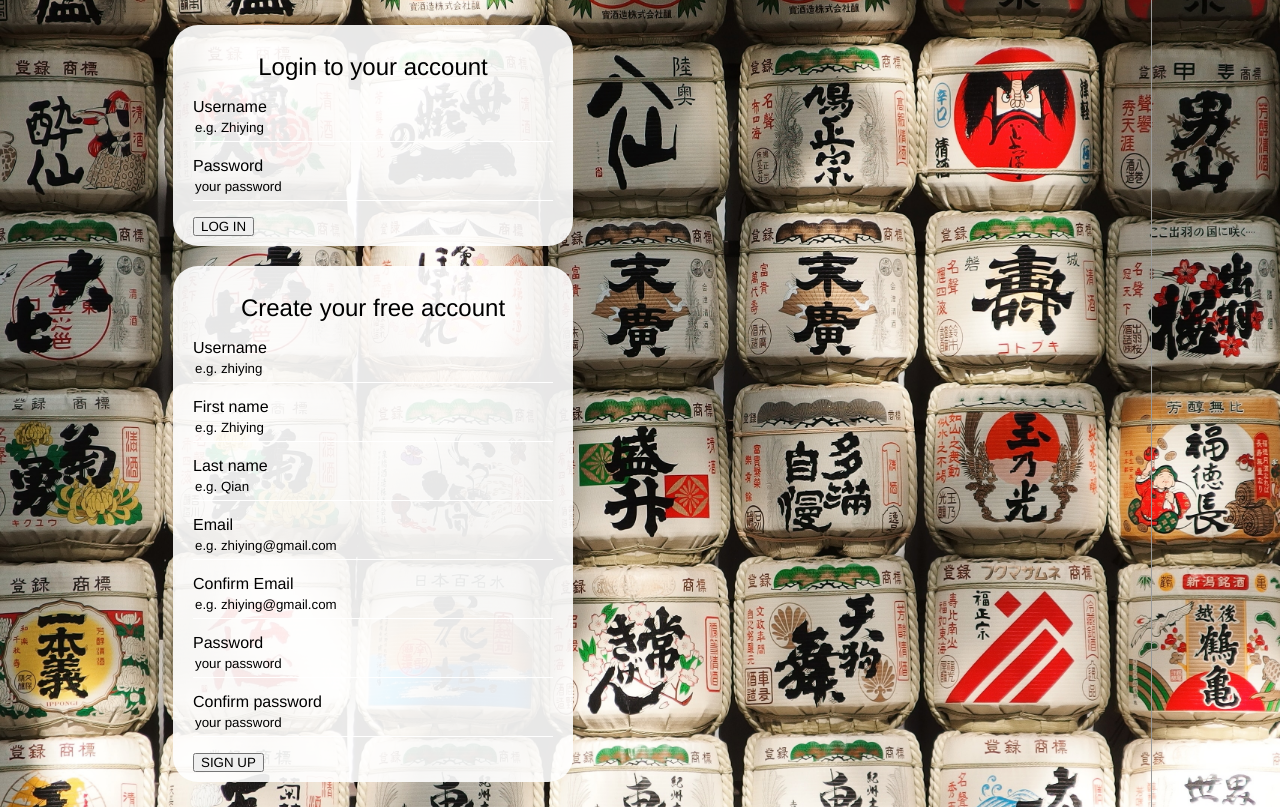
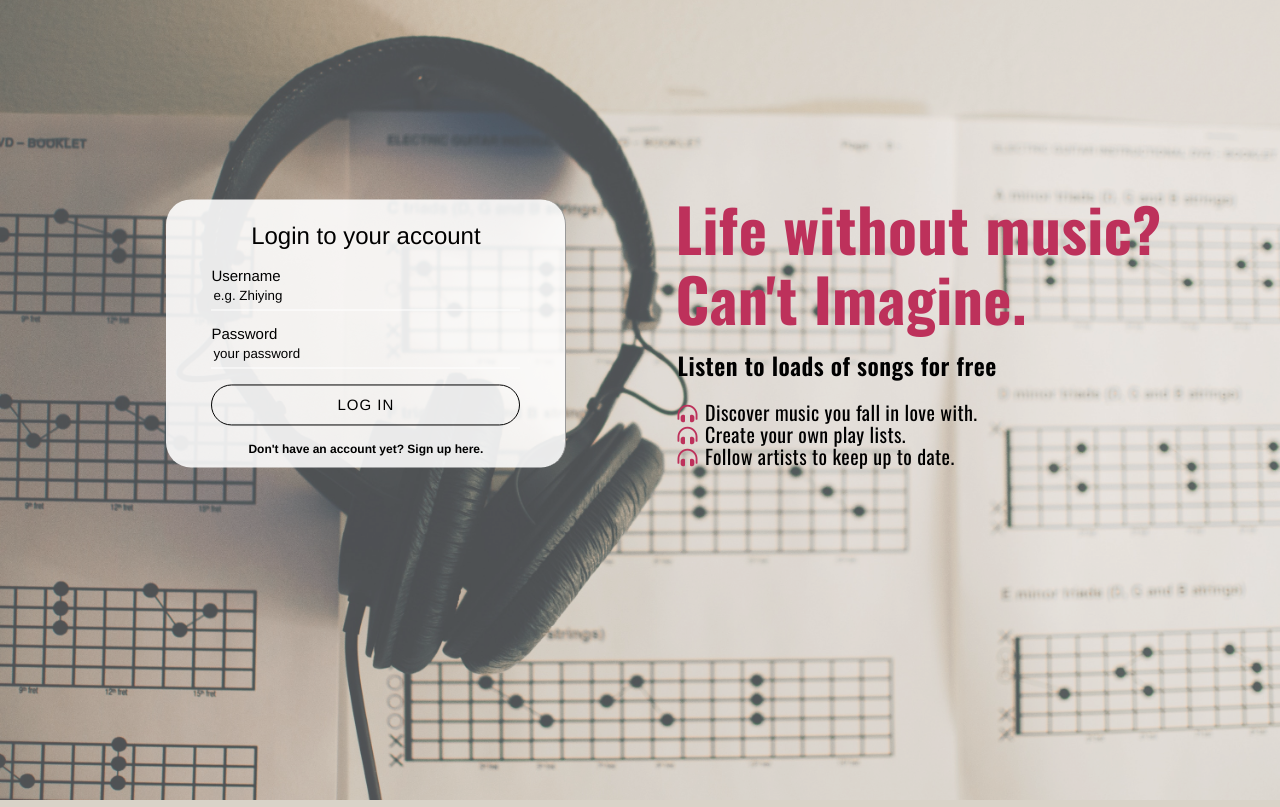
Before and after one commit to AlanWithCS/Slotify, a PHP site: page /register.php in a window 1280 px wide. Run offline with PHP 8.4, Linux system fonts and the light colour scheme.

Commit message:
login-register js

```diff
--- a/assets/css/register.css
+++ b/assets/css/register.css
@@ -2,19 +2,34 @@ html, body {
 	padding: 0;
 	margin: 0;
 	height: 100%;
+
 }
 
-#background {
-	background-image: url(../images/wallpaper1.jpg);
-    background-position: center;
-    background-size: cover;
-    background-color: #000;
+
+.background {
     display: table;
+    position: relative;
     height: 100%;
     width: 100%;
 }
 
-#loginContainer * {
+.background::after {
+	content: "";
+  	background-image: url(../images/wallpaper2.jpg);
+    background-position: center;
+    background-size: cover;
+    background-color: #000;
+    opacity: 0.7;
+    top: 0;
+  	left: 0;
+  	bottom: 0;
+  	right: 0;
+    position:absolute;
+    z-index: -1;
+}
+
+.loginContainer * {
+
 	color: #000;
 	font-family: "Helvetica Neue", "Helvetica", "Arial", sans-serif;
 	font-weight: normal;
@@ -23,17 +38,14 @@ html, body {
 }
 
 
-#loginContainer {
-	width: 80%;
-	margin: 0 auto;
-	/*position: relative;*/
-	/*max-width: 1024px;*/
+.loginContainer {
+	width: 100%;
+	height: 100%;
+	min-width: 1024px;
 }
 
-#loginRegisterContainer {
-	/*float: left;*/
-	border-right: 1px solid #999;
-	padding: 5px 45px;
+.loginRegisterContainer {
+
 }
 
 ::-webkit-input-placeholder { /* WebKit, Blink, Edge */
@@ -58,17 +70,8 @@ html, body {
    color:    #000;
 }
 
-.inputContainer {
-	width: 400px;
-	padding: 10px 20px;
-	margin-top: 20px;
-	margin-bottom:20px;
-	/* 	float: left; */
-	border-radius: 25px;
 
-	background-color: #fff;
-	background: rgba(255,255,255,0.9);
-}
+.inputContainer {width: 400px;padding: 10px 20px;margin-top: 20px;margin-bottom:20px;border-radius: 25px;background-color: #fff;background: rgba(255,255,255,0.88);/* float: left; */position: absolute;top: 38%;left: 13%;transform: translateY(-46.5%);border-right: 1px solid #999;padding: 5px 45px;}
 
 
 .inputContainer h2 {
@@ -76,8 +79,9 @@ html, body {
 }
 
 .inputContainer label {
-	font-size: 16px;
-    margin-top: 15px;
+	font-size: 15px;
+    margin-top: 5px;
+    display: block;
 }
 
 .inputContainer input[type="text"],
@@ -92,3 +96,93 @@ html, body {
     line-height: 27px;
     width: 100%;
 }
+
+.inputContainer button {
+	background-color: transparent;
+    border: 1px solid #000;
+    border-radius: 250px;
+    color: #000;
+    display: block;
+    font-size: 15px;
+    letter-spacing: 1px;
+    margin: 15px auto;
+    height: 41px;
+    width: 100%;
+
+}
+
+.inputContainer button:hover {
+	cursor: pointer;
+	color: #408ed2;
+	border-color: #408ed2;
+}
+
+.hasAccountText span {
+	font-weight: bold;
+    font-size: 12px;
+}
+
+.hasAccountText span:hover {
+	cursor: pointer;
+	color: #408ed2;
+}
+
+.hasAccountText {
+	text-align: center;
+	margin-bottom: 6px;
+}
+
+.registerForm,
+.loginForm {
+	display: none;
+}
+
+.loginText * {
+	font-family: 'Oswald', sans-serif;
+}
+
+.loginText {
+	display: inline-block;
+    position: absolute;
+    top: 42%;
+    transform: translateY(-50%);
+    left: 52%;
+    width: 540px;
+}
+
+.loginText h1 {
+	color: #bd315b;
+	font-size: 60px;
+	font-weight: bold;
+	margin: 10px;
+	letter-spacing: 0.4px;
+}
+
+
+.loginText h2 {
+	margin: 25px 12px;
+	font-weight: 600;
+	letter-spacing: 0.5px;
+}
+
+.loginText ul {
+	padding: 0;
+}
+
+.loginText ul li {
+	letter-spacing: 0.4px;
+	font-size: 20px;
+	list-style-type: none;
+	padding: 0 12px;
+}
+
+.inputContainer .errorMessage {
+	color: #F44336;
+    font-size: 12px;
+    display: block;
+}
+
+.fas {
+	color: #bd315b;
+	padding-right: 2px;
+}
--- /dev/null
+++ b/assets/js/register.js
@@ -0,0 +1,12 @@
+$(document).ready(function() {
+	$("#hideLogin").click(function() {
+		$(".loginForm").hide();
+		$(".registerForm").show();
+	});
+
+	$("#hideRegister").click(function() {
+		$(".loginForm").show();
+		$(".registerForm").hide();
+	});
+
+});
--- a/register.php
+++ b/register.php
@@ -19,30 +19,54 @@
 <html>
 <head>
 	<title>Welcome to Slotify!</title>
+	<link href="https://fonts.googleapis.com/css?family=Oswald:400,500,600,700" rel="stylesheet">
 	<link rel="stylesheet" type="text/css" href="./assets/css/register.css">
+	<link rel="stylesheet" href="https://use.fontawesome.com/releases/v5.7.2/css/all.css" integrity="sha384-fnmOCqbTlWIlj8LyTjo7mOUStjsKC4pOpQbqyi7RrhN7udi9RwhKkMHpvLbHG9Sr" crossorigin="anonymous">
+
+	<script src="https://ajax.googleapis.com/ajax/libs/jquery/3.3.1/jquery.min.js"></script>
+	<script src="./assets/js/register.js"  type="text/javascript"></script>
 </head>
 <body>
-	<div id="background">
-		<div id="loginContainer">
-			<div id="loginRegisterContainer">
+	<?php
+	if(isset($_POST['registerButton'])) {
+		echo '<script>
+				$(document).ready(function() {
+					$(".loginForm").hide();
+					$(".registerForm").show();
+				});
+			</script>';
+	} else {
+		echo '<script>
+				$(document).ready(function() {
+					$(".loginForm").show();
+					$(".registerForm").hide();
+				});
+			</script>';
+	}
+	?>
+
+
+	<div class="background">
+		<div class="loginContainer">
 			<div class="inputContainer">
-					<form id="loginForm" action="register.php" method="POST">
+				<form class="loginForm" action="register.php" method="POST">
 					<h2>Login to your account</h2>
 					<p>
 						<?php echo $account->getError(Constants::$loginFailed);	?>
 						<label for="loginUsername">Username</label>
-							<input id="loginUsername" name="loginUsername" type="text" placeholder="e.g. Zhiying" required>
+						<input id="loginUsername" name="loginUsername" type="text" placeholder="e.g. Zhiying" value="<?php getInputValue('loginUsername') ?>" required>
 					</p>
 					<p>
 						<label for="loginPassword">Password</label>
 						<input id="loginPassword" name="loginPassword" type="password" placeholder="your password" required>
 					</p>
 					<button type="submit" name="loginButton">LOG IN</button>
+					<div class="hasAccountText">
+						<span id="hideLogin">Don't have an account yet? Sign up here.</span>
+					</div>
 				</form>
-				</div>
 
-				<div class="inputContainer">
-					<form id="registerForm" action="register.php" method="POST">
+				<form class="registerForm" action="register.php" method="POST">
 					<h2>Create your free account</h2>
 					<p>
 						<?php echo $account->getError(Constants::$usernameCharacters);	?>
@@ -90,9 +114,25 @@
 					</p>
 
 					<button type="submit" name="registerButton">SIGN UP</button>
+
+					<div class="hasAccountText">
+						<span id="hideRegister">Already have an account? Log in here.</span>
+					</div>
 				</form>
 			</div>
+
+			<div class="loginText">
+				<h1>Life without music?</h1>
+				<h1>Can't Imagine.</h1>
+				<h2>Listen to loads of songs for free</h1>
+				<ul>
+					<li><i class="fas fa-headphones-alt"></i> Discover music you fall in love with.</li>
+					<li><i class="fas fa-headphones-alt"></i>  Create your own play lists.</li>
+					<li><i class="fas fa-headphones-alt"></i>  Follow artists to keep up to date.</li>
+				</ul>
 			</div>
+
+
 
 		</div>
 
```
Also changed, not shown: assets/images/icons/icons8-checkmark.png (added), assets/images/wallpaper2.jpg (added), 5 other files. Lines whose indentation alone changed are shown as unchanged.
